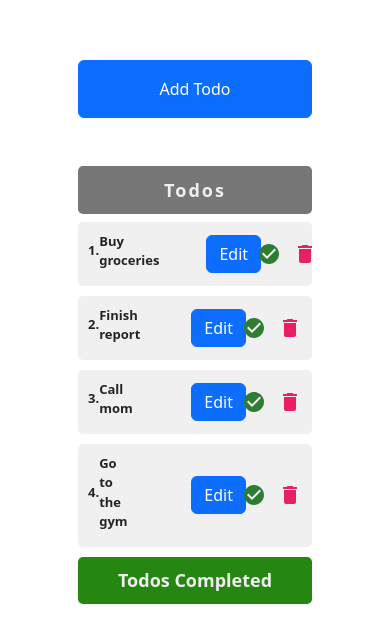
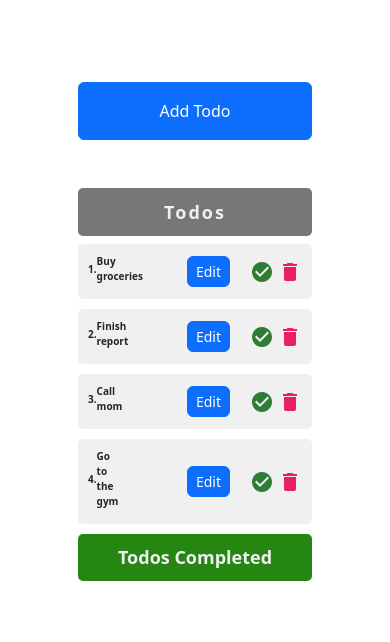
Before and after one commit to meabhiarya1/todo-react-app, a React app in the folder Todo-react-app/: page /home in a window 390 px wide. Shown: the part 112-754 px from the top of the page. Built offline with nearby package versions, Linux system fonts and the light colour scheme; the HTML template or start-up script is replaced by a standard one.

Commit message:
edit button updated with date attribute and also style adjusted with responsive approch

```diff
--- a/Todo-react-app/src/Component/All Todos/AllTodos.jsx
+++ b/Todo-react-app/src/Component/All Todos/AllTodos.jsx
@@ -1,11 +1,9 @@
 import { useContext } from "react";
 import ContextTodo from "../../Store/ContextTodo";
 import styles from "./AllTodos.module.css";
-import EditIcon from "@mui/icons-material/Edit";
 import CheckCircleIcon from "@mui/icons-material/CheckCircle";
 import DeleteIcon from "@mui/icons-material/Delete";
 import { pink } from "@mui/material/colors";
-import EditModal from "../Edit Modal/EditModal";
 import Modal from "../Modal/Modal";
 
 const AllTodos = () => {
@@ -33,9 +31,8 @@ const AllTodos = () => {
           <div className={styles.todoDate}>{todo.date}</div>
           <div className={styles.allIcons}>
             <div className={styles.edit}>
-
+              <Modal editTodoId={todo.id} />
             </div>
-            <Modal editTodoId={todo.id} />
             <div className={styles.todoEnd}>
               <CheckCircleIcon
                 onClick={() => {
@@ -57,7 +54,7 @@ const AllTodos = () => {
         </div>
       );
     }
-  })
+  });
 
   return (
     <div className={styles.container}>
--- a/Todo-react-app/src/Component/All Todos/AllTodos.module.css
+++ b/Todo-react-app/src/Component/All Todos/AllTodos.module.css
@@ -16,7 +16,7 @@
   font-weight: bolder;
 }
 
-.allIcons{
+.allIcons {
   display: flex;
   justify-content: center;
   align-items: center;
@@ -75,8 +75,8 @@
   align-items: center;
 }
 
-.todoDelete{
-  margin-left: 1rem;
+.todoDelete {
+  margin-left: 0.5rem;
   /* margin-top: 8px; */
   display: flex;
   justify-content: center;
@@ -90,6 +90,15 @@
   height: 1rem;
   border-radius: 5px;
 }
+
+.todoDate {
+  display: flex;
+  font-size: small;
+  justify-content: center;
+  align-items: center;
+  width: 10vw;
+}
+
 
 @media (max-width: 1100px) {
   .todo {
@@ -122,7 +131,24 @@
   }
 
   .edit {
-
-    margin-left: 1rem;
+    margin-left: 0.5rem;
   }
 }
+
+@media (max-width: 400px) {
+  .todoStart {
+    /* font-size: 12px; */
+    width: 15vw;
+    /* margin-right: 5px; */
+    font-size: x-small;
+    font-weight: 600;
+    align-items: center;
+    justify-content: start;
+    padding-left: 0px;
+  }
+
+  .todoDate{
+    margin: 0;
+    font-size: xx-small;
+  }
+}
--- a/Todo-react-app/src/Component/Edit Modal/EditModal.jsx
+++ /dev/null
@@ -1,13 +0,0 @@
-import React, { useContext } from 'react'
-import ContextTodo from '../../Store/ContextTodo';
-
-const EditModal = () => {
-    const ctx = useContext(ContextTodo)
-    console.log("hello");
-    console.log(ctx.editTodo)
-    return (<div>
-        {ctx.editTodo}
-    </div>)
-}
-
-export default EditModal;
--- a/Todo-react-app/src/Component/Modal/Modal.jsx
+++ b/Todo-react-app/src/Component/Modal/Modal.jsx
@@ -1,46 +1,52 @@
-import { useContext, useEffect, useRef, useState } from 'react';
-import Button from 'react-bootstrap/Button';
-import Modal from 'react-bootstrap/Modal';
+import { useContext, useEffect, useRef, useState } from "react";
+import Button from "react-bootstrap/Button";
+import Modal from "react-bootstrap/Modal";
 import styles from "./Modal.module.css";
-import ContextTodo from '../../Store/ContextTodo';
+import ContextTodo from "../../Store/ContextTodo";
 
 function Modalcomp(props) {
   const ctx = useContext(ContextTodo);
   const [show, setShow] = useState(false);
-    const [title, setTitle] = useState()
-    const [desc, setDesc] = useState()
+  const [title, setTitle] = useState();
+  const [desc, setDesc] = useState();
+  const [date, setDate] = useState(null);
   const { editTodoId } = props;
   const handleClose = () => setShow(false);
   const handleShow = () => setShow(true);
   const titleRef = useRef();
   const descRef = useRef();
+  const dateRef = useRef();
 
   const editTodo = ctx.AllData.filter((todo, index) => {
-        return todo.id === editTodoId
-    })
+    return todo.id === editTodoId;
+  });
 
   useEffect(() => {
     setTitle(editTodo[0].title);
     setDesc(editTodo[0].description);
-    }, [])
+    setDate(editTodo[0].date);
+  }, []);
 
   const changeHandler = () => {
     setTitle(titleRef.current.value);
     setDesc(descRef.current.value);
-
-    }
+    setDate(dateRef.current.value);
+  };
 
   const handleSave = (id) => {
     const enteredValues = {
-            title, desc
-        }
-        ctx.modifyData(id,enteredValues);
+      title,
+      desc,
+      date,
+    };
+    ctx.modifyData(id, enteredValues);
     handleClose();
-    }
+    console.log(enteredValues.date)
+  };
 
   return (
     <>
-            <Button variant="primary" onClick={handleShow}>
+      <Button variant="primary" onClick={handleShow} className="rounded me-2 " size="sm">
         Edit
       </Button>
 
@@ -57,24 +63,45 @@ function Modalcomp(props) {
 
             <div>
               <label>Title: </label>
-                            <input type="text" placeholder='Enter Title' value={title} onChange={changeHandler} ref={titleRef}></input>
+              <input
+                type="text"
+                placeholder="Enter Title"
+                value={title}
+                onChange={changeHandler}
+                ref={titleRef}
+              ></input>
             </div>
             <div>
               <label>Description: </label>
-                            <input type="text" value={desc} onChange={changeHandler} ref={descRef}></input>
+              <input
+                type="text"
+                value={desc}
+                onChange={changeHandler}
+                ref={descRef}
+              ></input>
             </div>
             <div>
               <label>Date: </label>
-                            <input type="date" ></input>
+              <input
+                type="date"
+                value={date}
+                onChange={changeHandler}
+                ref={dateRef}
+              >
+              </input>
             </div>
           </div>
-
         </Modal.Body>
         <Modal.Footer>
           <Button variant="secondary" onClick={handleClose}>
             Close
           </Button>
-                    <Button variant="primary" onClick={() => { handleSave(editTodoId) }}>
+          <Button
+            variant="primary"
+            onClick={() => {
+              handleSave(editTodoId);
+            }}
+          >
             Save Changes
           </Button>
         </Modal.Footer>
--- a/Todo-react-app/src/Store/ContextProvider.jsx
+++ b/Todo-react-app/src/Store/ContextProvider.jsx
@@ -1,6 +1,5 @@
 import React, { useState } from "react";
 import ContextTodo from "./ContextTodo";
-import EditModal from "../Component/Edit Modal/EditModal";
 
 const ContextProvider = (props) => {
   const initialData = [
@@ -8,6 +7,7 @@ const ContextProvider = (props) => {
       id: 0,
       title: "Buy groceries",
       description: "Milk, eggs, bread, and fruits",
+      date: "",
       completed: false,
     },
     {
@@ -15,18 +15,21 @@ const ContextProvider = (props) => {
       title: "Finish report",
       description:
         "Complete the sales report for Q1 Complete the sales report for Q1 Complete the sales report for Q1",
+      date: "",
       completed: false,
     },
     {
       id: 2,
       title: "Call mom",
       description: "Wish her a happy birthday",
+      date: "",
       completed: false,
     },
     {
       id: 3,
       title: "Go to the gym",
       description: "Do cardio and strength training",
+      date: "",
       completed: false,
     },
   ];
@@ -56,11 +59,11 @@ const ContextProvider = (props) => {
     let newData = [...data];
     const index = newData.findIndex((item) => {
       return item.id === id;
-    })
+    });
     if (newData[index]) {
       newData[index].completed = false;
       setData((prev) => {
-        return prev = newData;
+        return (prev = newData);
       });
     }
   };
@@ -75,16 +78,16 @@ const ContextProvider = (props) => {
   };
 
   const modifyDataHandler = (id, todo) => {
-    const { title, desc } = todo;
+    const { title, desc, date } = todo;
     // console.log(id, todo);
     const copiedData = [...data];
 
     const index = copiedData.findIndex((item) => item.id === id);
     copiedData[index].title = title;
     copiedData[index].description = desc;
-    setData(copiedData)
-
-  }
+    copiedData[index].date = date;
+    setData(copiedData);
+  };
 
   const createData = {
     AllData: data,
@@ -92,7 +95,7 @@ const ContextProvider = (props) => {
     deleteData: deleteData,
     markCompleteData: markCompleteData,
     notMarkCompleteData: notMarkCompleteData,
-    modifyData: modifyDataHandler
+    modifyData: modifyDataHandler,
   };
 
   return (
```
Also changed, not shown: Todo-react-app/src/Component/Completed Todos/CompletedTodos.jsx (+7 -3 lines). Lines whose indentation alone changed are shown as unchanged.
